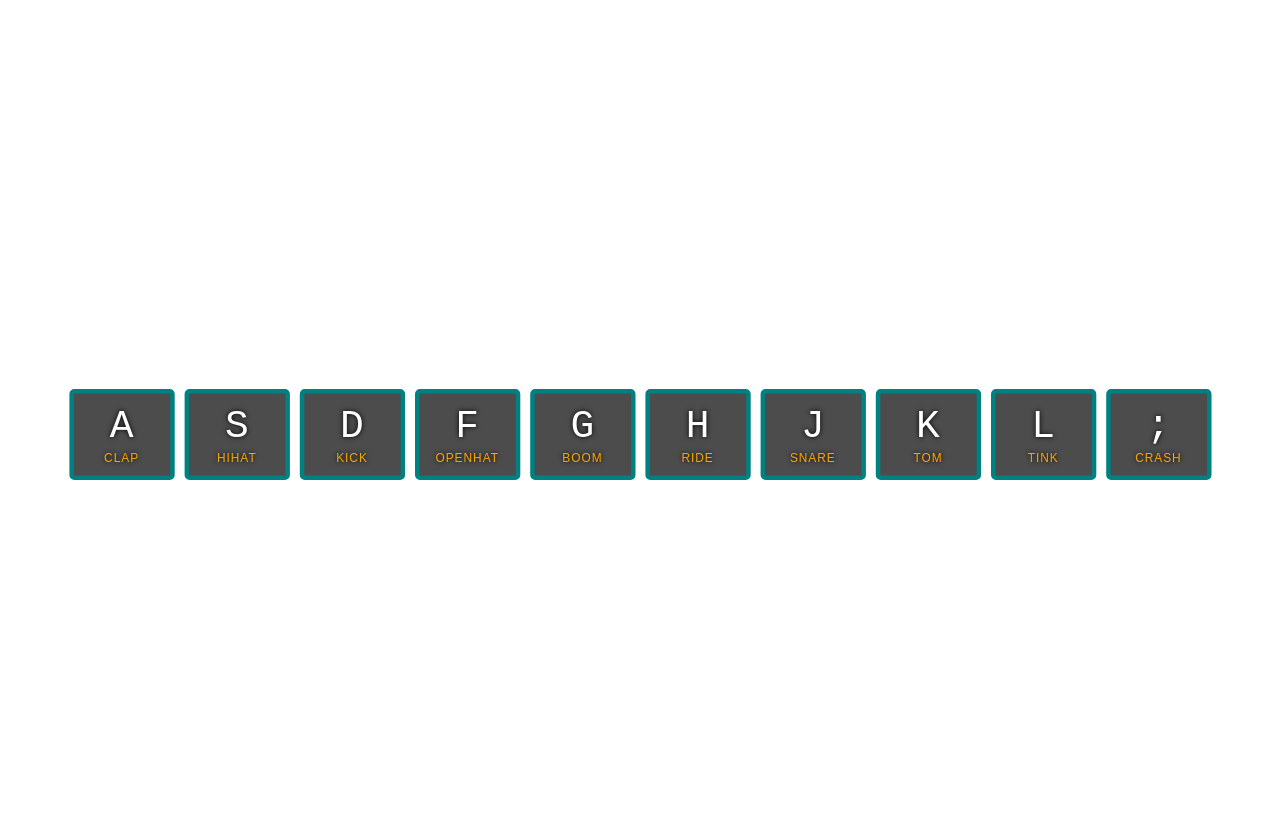
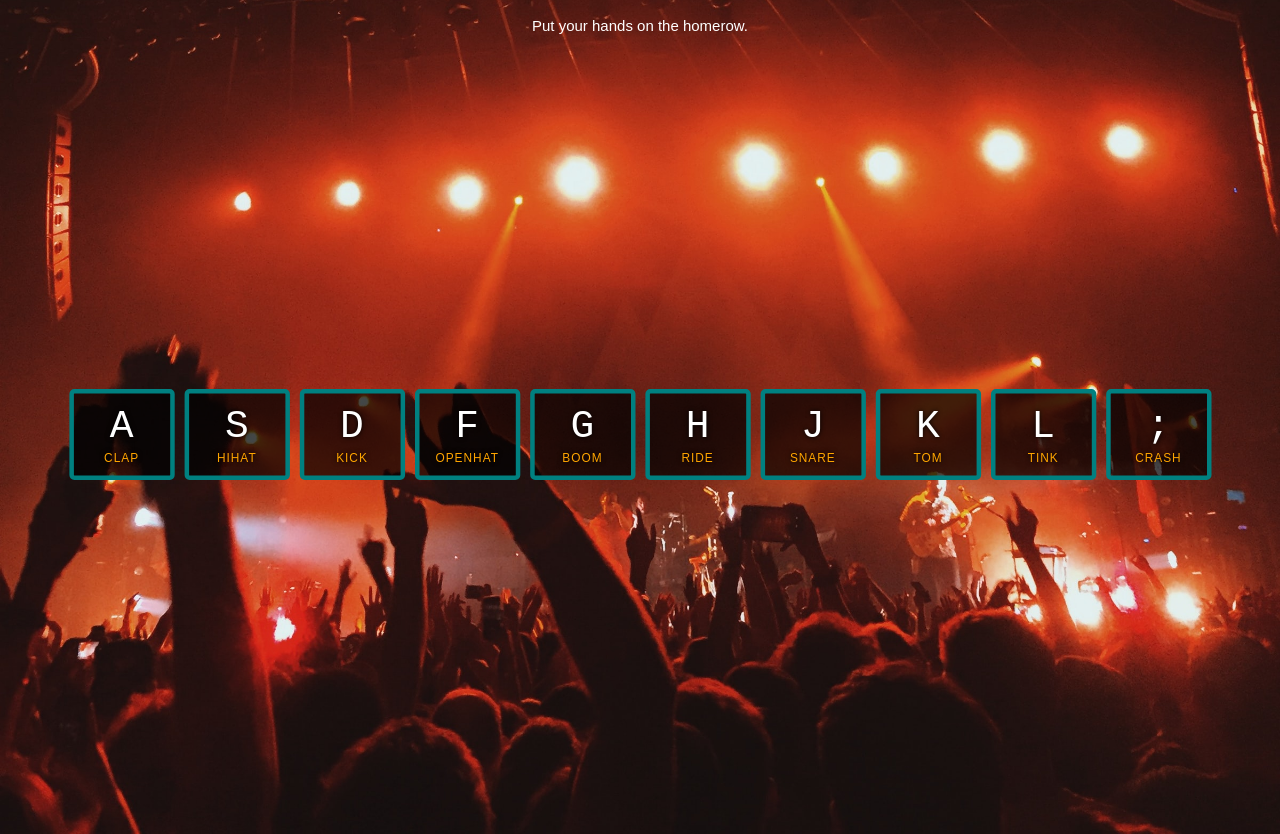
Before and after one commit to najaf2/keyboarddrums, a plain HTML site: page index.html in a window 1280 px wide. Drawn offline with Linux system fonts and the light colour scheme; the site is published under a folder, as on GitHub Pages, so addresses that start at the root find nothing.

Commit message:
move background image file

```diff
--- a/styles/style.css
+++ b/styles/style.css
@@ -1,6 +1,6 @@
 html {
   font-size: 11px;
-  background: url('/background.jpg') bottom center;
+  background: url('background.jpg') bottom center;
   background-repeat: no-repeat;
   background-size: cover;
   z-index: -1;
```
Also changed, not shown: styles/background.jpg (renamed from background.jpg).
